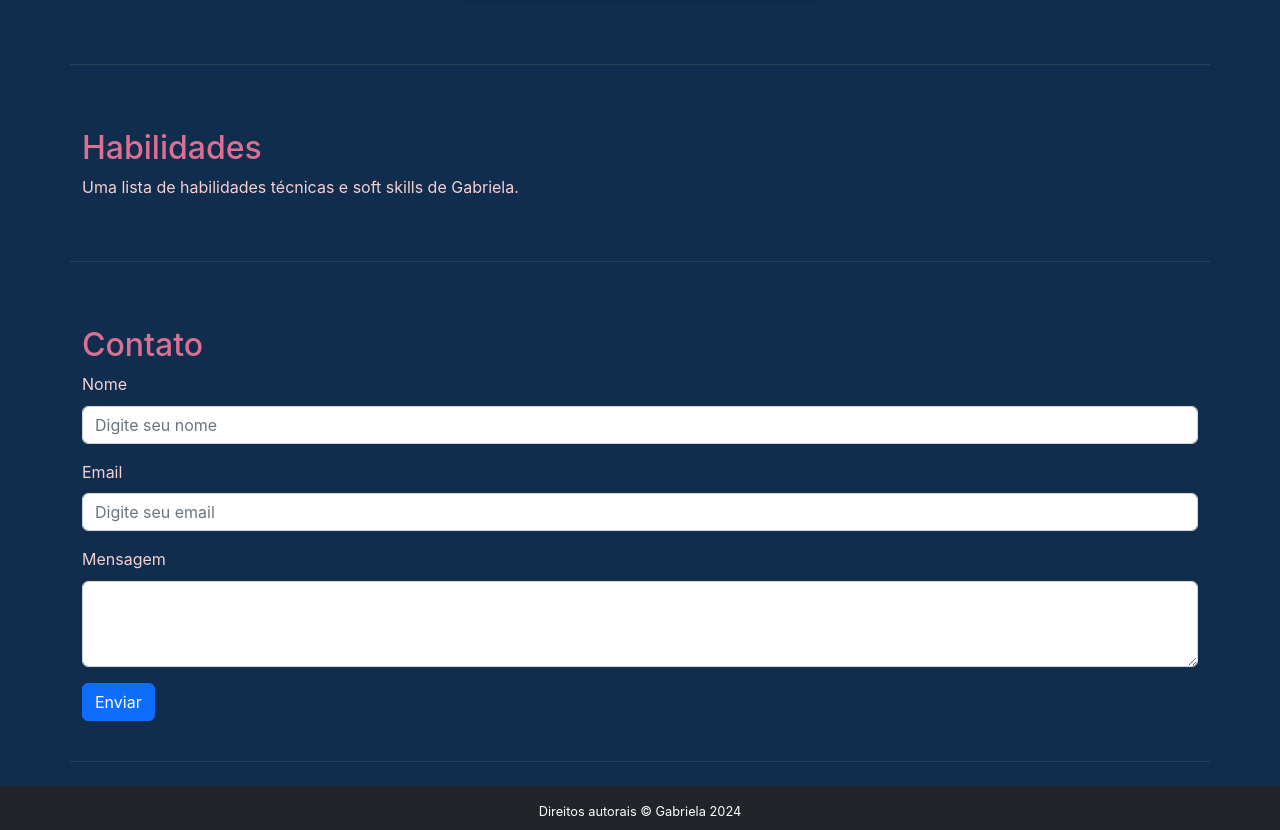
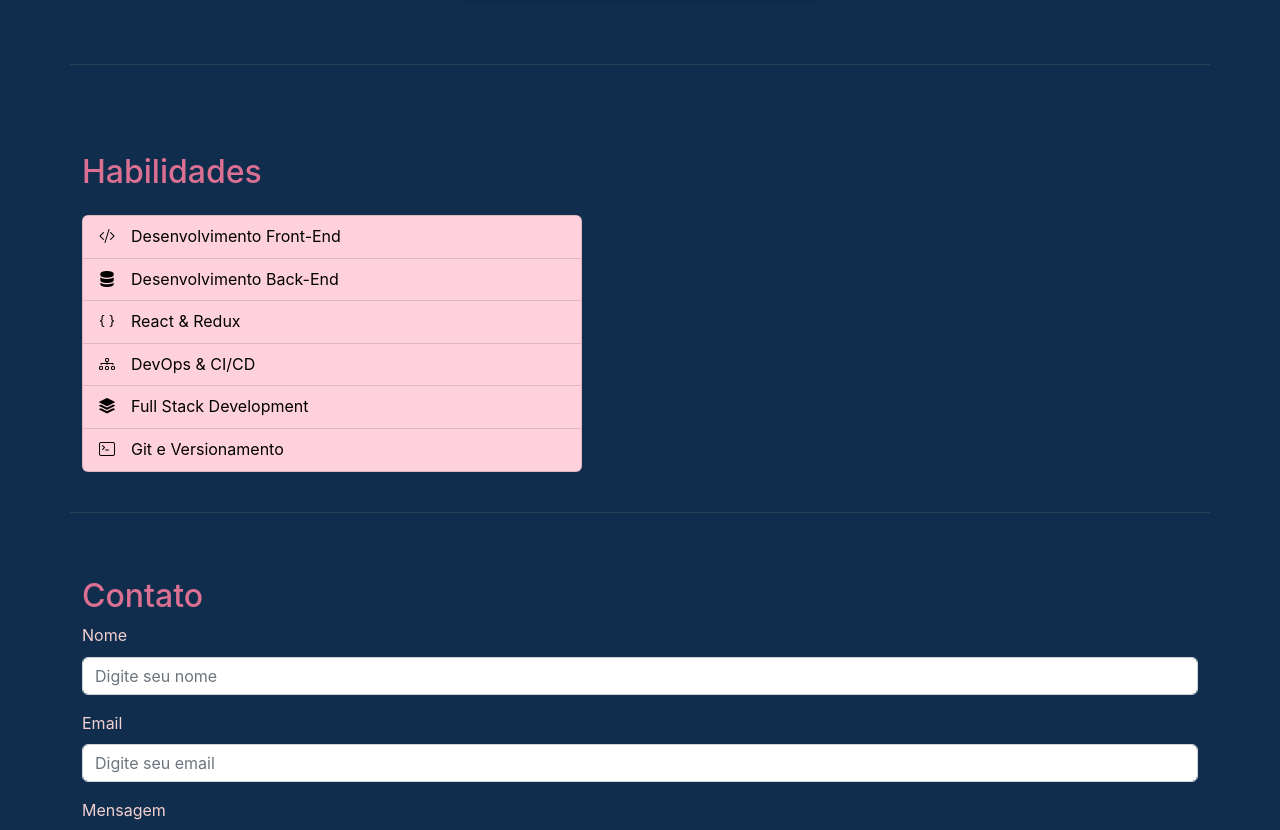
Before and after one commit to gabiAlmeidaDev/M2S02, a plain HTML site: page index.html in a window 1280 px wide. Shown: the part 1122-1952 px from the top of the page. Drawn offline with nearby package versions, Linux system fonts and the light colour scheme.

Commit message:
Ex 8 - Habilidades

```diff
--- a/index.html
+++ b/index.html
@@ -5,6 +5,7 @@
     <meta name="viewport" content="width=device-width, initial-scale=1.0">
     <title>Gabriela</title>
     <link href="https://cdn.jsdelivr.net/npm/bootstrap@5.2.3/dist/css/bootstrap.min.css" rel="stylesheet">
+    <link href="https://cdn.jsdelivr.net/npm/bootstrap-icons/font/bootstrap-icons.css" rel="stylesheet">
     <link rel="stylesheet" href="/style.css" />
 </head>
 <body>
@@ -82,10 +83,32 @@
     </section>
 
     <!-- Habilidades -->
-    <section id="habilidades" class="container mt-4">
-        <h2>Habilidades</h2>
-        <p>Uma lista de habilidades técnicas e soft skills de Gabriela.</p>
-    </section>
+    <section id="habilidades" class="container mt-5">
+        <h2 class="mb-4">Habilidades</h2>
+        <ul class="list-group">
+            <li class="list-group-item list-group-item-custom">
+                <i class="bi bi-code-slash me-3"></i> Desenvolvimento Front-End
+            </li>
+            <li class="list-group-item list-group-item-custom">
+                <i class="bi bi-server me-3"></i> Desenvolvimento Back-End
+            </li>
+            <li class="list-group-item list-group-item-custom">
+                <i class="bi bi-braces me-3"></i> React & Redux
+            </li>
+            <li class="list-group-item list-group-item-custom">
+                <i class="bi bi-diagram-3 me-3"></i> DevOps & CI/CD
+            </li>
+            <li class="list-group-item list-group-item-custom">
+                <i class="bi bi-stack me-3"></i> Full Stack Development
+            </li>
+            <li class="list-group-item list-group-item-custom">
+                <i class="bi bi-terminal me-3"></i> Git e Versionamento
+            </li>
+        </ul>
+</section>
+
+
+
 
     <!-- Contato -->
     <section id="contato" class="container mt-4">
--- a/style.css
+++ b/style.css
@@ -53,3 +53,15 @@ h1, h2 {
 p {
     margin-bottom: 20px;
 }
+
+.list-group-item-custom {
+    background-color: #FFD1DC;
+    color: black;
+    max-width: 500px;
+    display: flex;
+    align-items: center;
+}
+
+.list-group-item-custom i {
+    color: black;
+}
```
